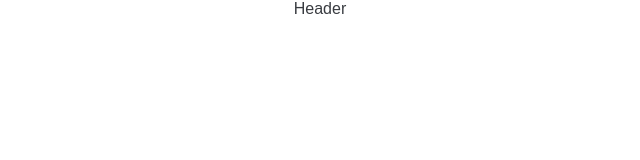
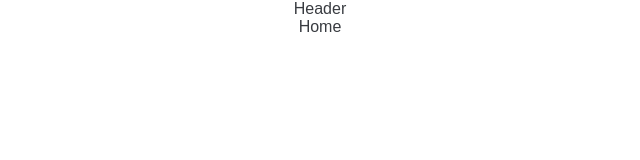
Before and after one commit to ans9611/Tesla_Clone_Project, a React (Create React App) app: page / in a window 1280 px wide. Shown: the top 160 px of the page, without its empty margins (320-960 px from the left). Built offline with nearby package versions, Linux system fonts and the light colour scheme.

Commit message:
created Home component

```diff
--- a/src/App.js
+++ b/src/App.js
@@ -3,11 +3,13 @@
 import { Counter } from './features/counter/Counter';
 import './App.css';
 import Header from './components/Header';
+import Home from './components/Home';
 
 function App() {
   return (
     <div className="App">
       <Header />
+      <Home />
 
     </div>
   );
--- /dev/null
+++ b/src/components/Home.js
@@ -0,0 +1,9 @@
+import React from 'react'
+
+function Home() {
+  return (
+    <div>Home</div>
+  )
+}
+
+export default Home
--- a/src/index.css
+++ b/src/index.css
@@ -5,3 +5,7 @@
   margin: 0;
   padding: 0;
 }
+
+body {
+  width: 100%;
+}
```
